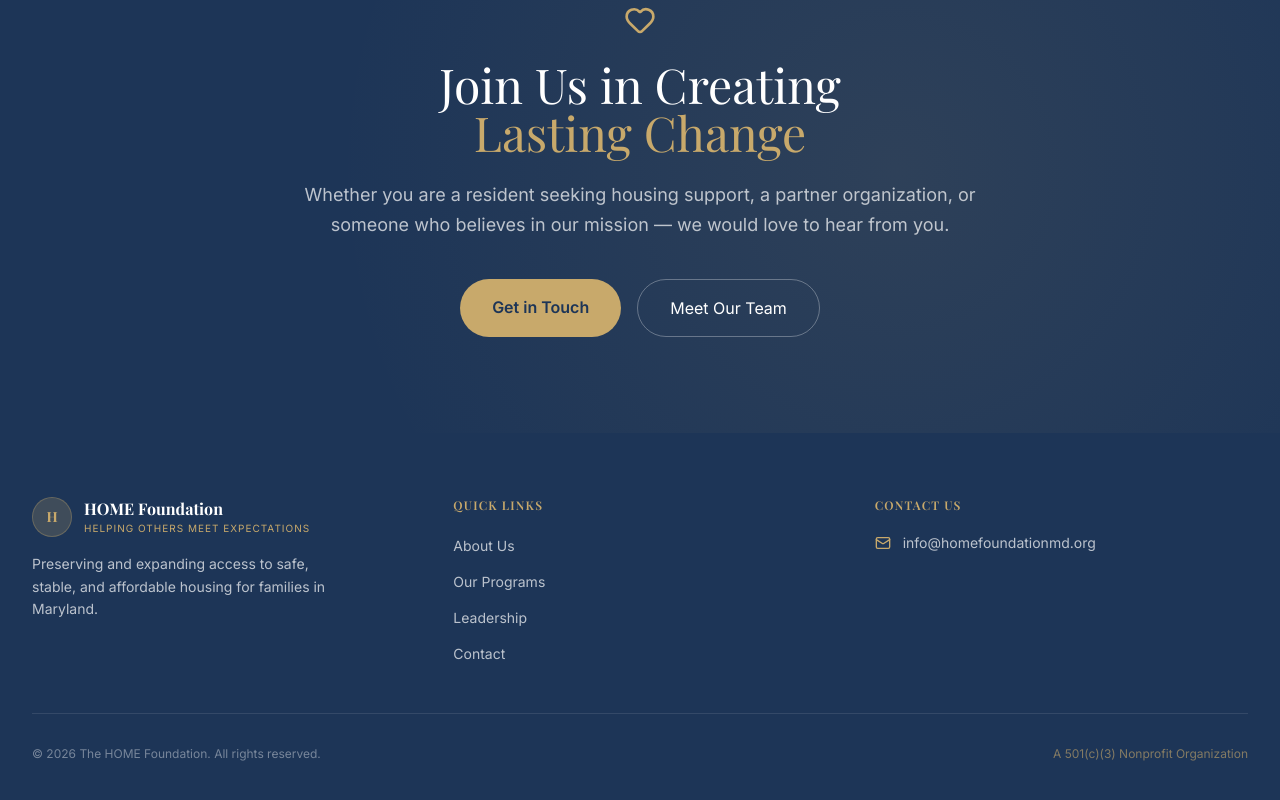
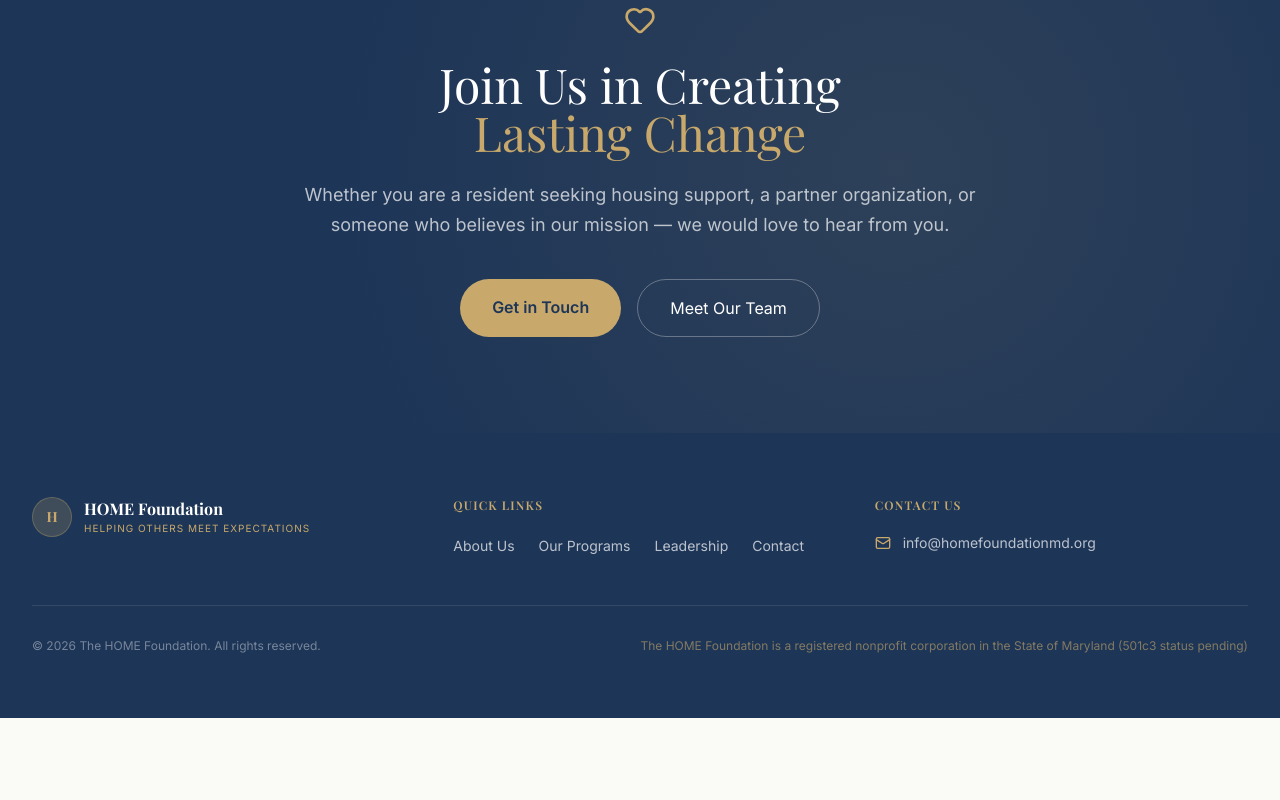
Before and after one commit to shadowapp-pixel/home-foundation, a Next.js app: page / in a window 1280 px wide. Shown: the part 2799-3599 px from the top of the page. After the commit the page ends 3517 px from the top, so only its background shows below. Built offline with nearby package versions, Linux system fonts and the light colour scheme; a web font is replaced by a local one.

Commit message:
Footer: update 501c3 text, remove tagline, horizontal quick links

```diff
--- a/src/components/Footer.tsx
+++ b/src/components/Footer.tsx
@@ -23,9 +23,6 @@ export default function Footer() {
                 </div>
               </div>
             </div>
-            <p className="text-white/70 text-sm leading-relaxed max-w-xs">
-              Preserving and expanding access to safe, stable, and affordable housing for families in Maryland.
-            </p>
           </div>
 
           {/* Quick Links */}
@@ -33,7 +30,7 @@ export default function Footer() {
             <h4 className="text-[#C8A96B] text-xs font-semibold tracking-widest uppercase mb-5">
               Quick Links
             </h4>
-            <ul className="space-y-3">
+            <ul className="flex flex-wrap gap-x-6 gap-y-3">
               {[
                 { href: "/about", label: "About Us" },
                 { href: "/programs", label: "Our Programs" },
@@ -70,7 +67,7 @@ export default function Footer() {
 
         <div className="mt-12 pt-8 border-t border-white/10 flex flex-col sm:flex-row items-center justify-between gap-4 text-xs text-white/40">
           <span>© {new Date().getFullYear()} The HOME Foundation. All rights reserved.</span>
-          <span className="text-[#C8A96B]/60">A 501(c)(3) Nonprofit Organization</span>
+          <span className="text-[#C8A96B]/60">The HOME Foundation is a registered nonprofit corporation in the State of Maryland (501c3 status pending)</span>
         </div>
       </div>
     </footer>
```
